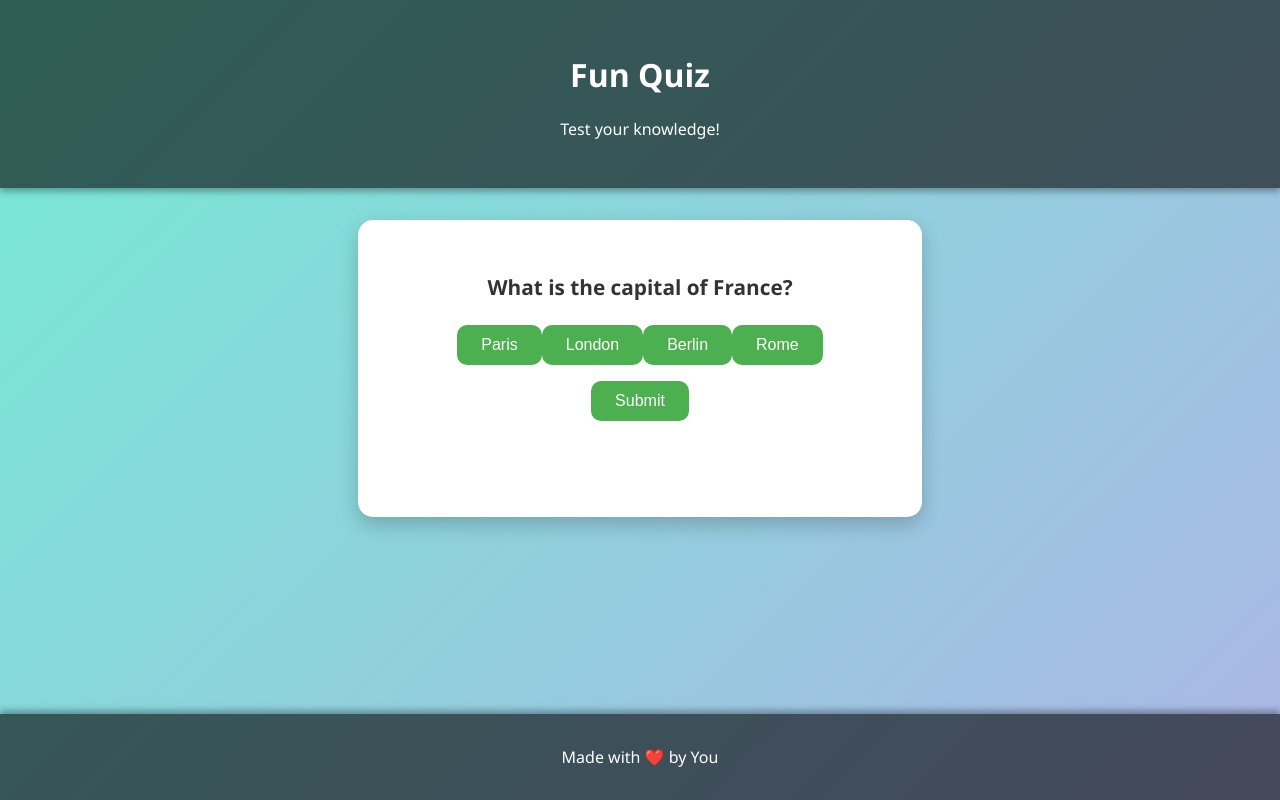
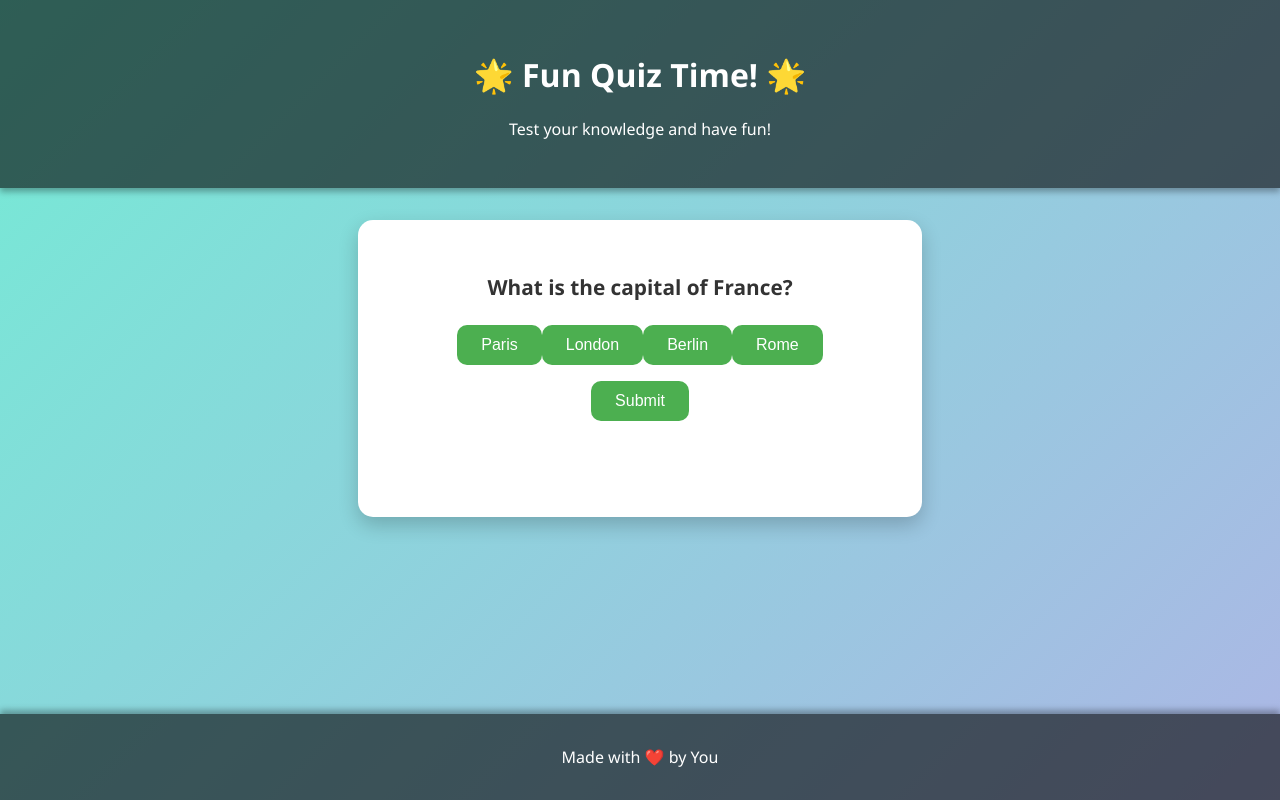
Before and after one commit to ThatOneDev-studio/quiz-website, a plain HTML site: page index.html in a window 1280 px wide. Drawn offline with Linux system fonts and the light colour scheme.

Commit message:
Update index.html

```diff
--- a/index.html
+++ b/index.html
@@ -3,13 +3,13 @@
 <head>
   <meta charset="UTF-8">
   <meta name="viewport" content="width=device-width, initial-scale=1.0">
-  <title>Modular Quiz</title>
+  <title>Fun Quiz</title>
   <link rel="stylesheet" href="style.css">
 </head>
 <body>
   <header>
-    <h1>Fun Quiz</h1>
-    <p>Test your knowledge!</p>
+    <h1>🌟 Fun Quiz Time! 🌟</h1>
+    <p>Test your knowledge and have fun!</p>
   </header>
 
   <main>
```
